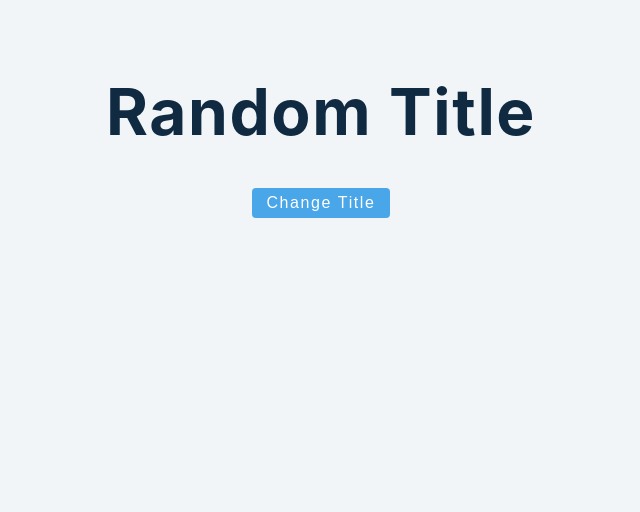
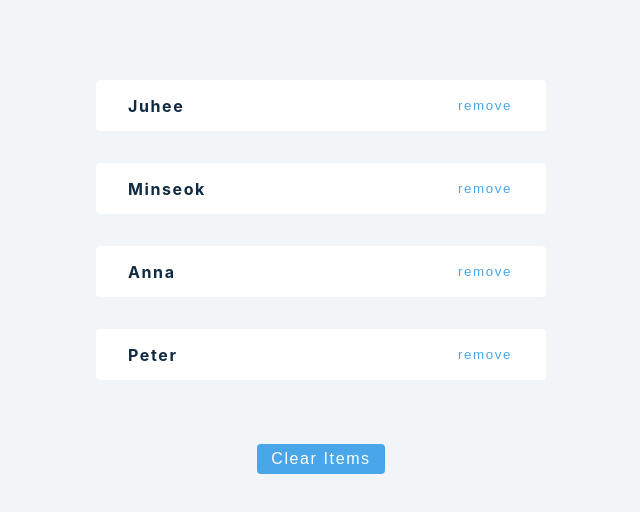
Before and after one commit to treatme030/react-advanced, a React (Create React App) app: page / in a window 1280 px wide. Shown: the top 512 px of the page, without its empty margins (319-959 px from the left). Built offline with nearby package versions, Linux system fonts and the light colour scheme.

Commit message:
useState array

```diff
--- a/src/App.js
+++ b/src/App.js
@@ -1,5 +1,5 @@
 import './App.css';
-import Setup from './useState/setup/UseStateBasics';
+import Setup from './useState/setup/UseStateArray';
 
 function App() {
   return (
--- /dev/null
+++ b/src/data.js
@@ -0,0 +1,6 @@
+export const data = [
+    { id: 1, name: 'juhee'},
+    { id: 2, name: 'minseok'},
+    { id: 3, name: 'anna'},
+    { id: 4, name: 'peter'},
+]
--- /dev/null
+++ b/src/useState/setup/UseStateArray.js
@@ -0,0 +1,31 @@
+import React, { useState } from 'react';
+import { data } from '../../data';
+
+const UseStateArray = () => {
+    const [people, setPeople] = useState(data)
+
+    const removeItem = (id) => {
+        let newPeople = people.filter(person => person.id !== id)
+        setPeople(newPeople)
+    }
+    return (
+        <>
+            {
+                people.map(person => {
+                    const {id, name} = person
+                    return (
+                        <div key={id} className="item">
+                            <h4>{name}</h4>
+                            <button onClick={() => removeItem(id)}>remove</button>
+                        </div>
+                    );
+                })
+            }
+            <button className="btn" onClick={() => setPeople([])}>
+                clear items
+            </button>
+        </>
+    );
+};
+
+export default UseStateArray;
```
